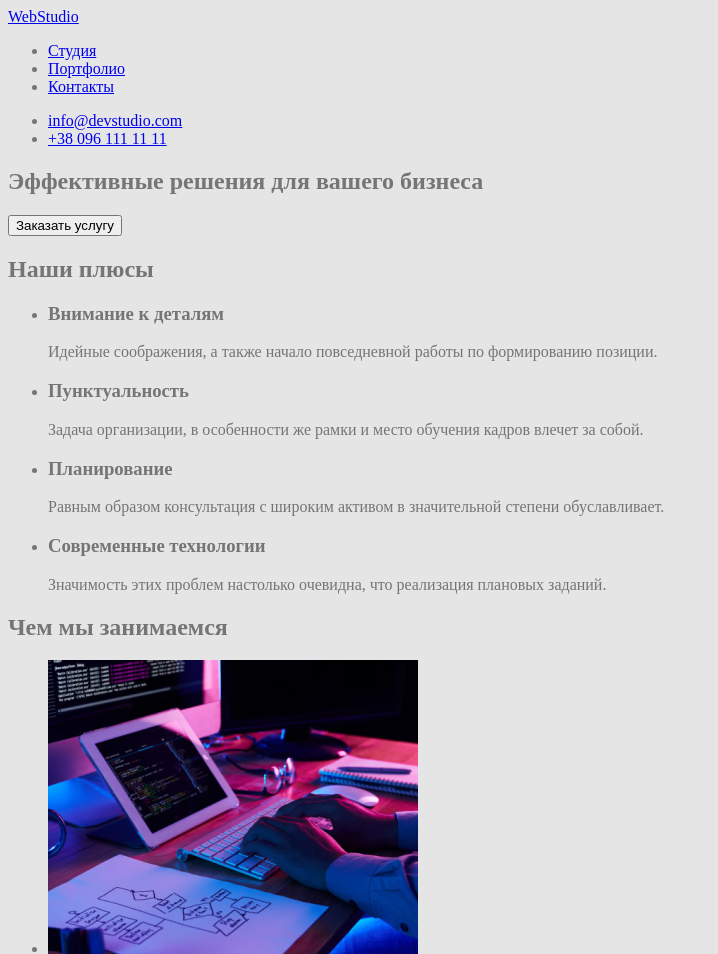
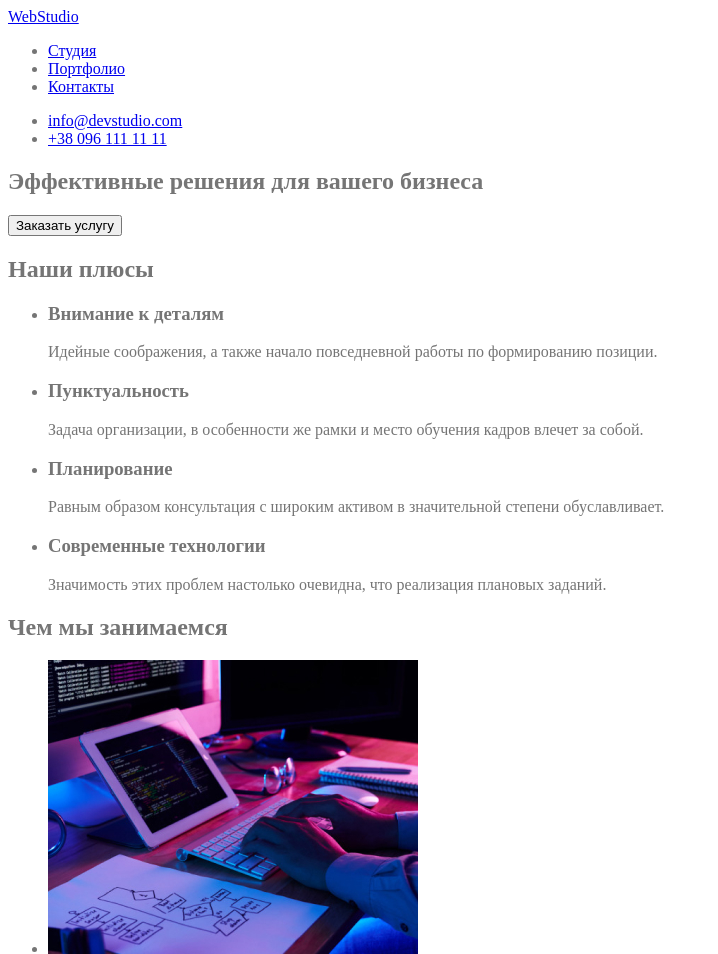
Before and after one commit to Karina2500/goit-markup-hw-02, a plain HTML site: page index.html in a window 1280 px wide. Shown: the top 954 px of the page, without its empty margins (0-718 px from the left). Drawn offline with Linux system fonts and the light colour scheme.

Commit message:
update style css

```diff
--- a/css/styles.css
+++ b/css/styles.css
@@ -1,4 +1,13 @@
 body {
-    background-color: #E5E5E5;
+    background-color: #fff;
     color: #757575;
 }
+
+/* Цвет заголовка #FFFFFF */
+/* Цвет заголовков #212121 */
+/* Главный цвет сайта #757575 */
+/* Цвет кнопки #2196F3 */
+/* Адрес rgba(255, 255, 255, 0.6); */
+
+/* Roboto 400, 500, 700, 900 */
+/* Raleway 700 */
```
